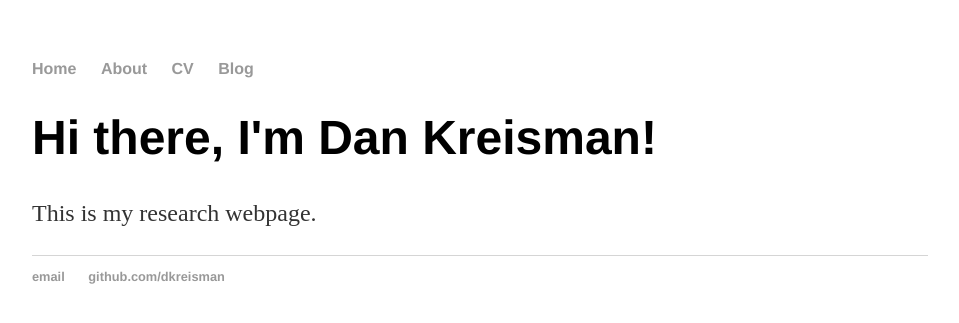
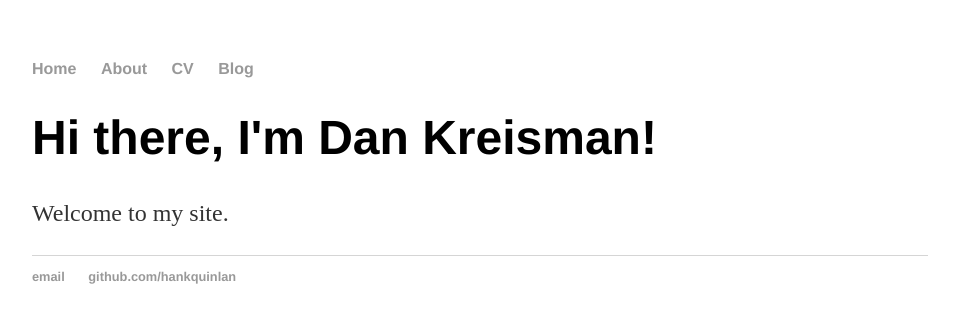
Before and after one commit to dkreisman/dkreisman.github.io, a Jekyll site: the page built from index.html, in a window 1280 px wide. Shown: the top 323 px of the page, without its empty margins (160-1119 px from the left). Built offline with Jekyll 4.4.1, drawn with Linux system fonts in a browser that asks for light colours.

Commit message:
Update index.html

```diff
--- a/index.html
+++ b/index.html
@@ -1,30 +1,9 @@
-<!DOCTYPE html>
-<html>
-	<head>
-		<title>Daniel Kriesman</title>
-		<!-- link to main stylesheet -->
-		<link rel="stylesheet" type="text/css" href="/css/main.css">
-	</head>
-	<body>
-		<nav>
-    		<ul>
-        		<li><a href="/">Home</a></li>
-	        	<li><a href="/about">About</a></li>
-        		<li><a href="/cv">CV</a></li>
-        		<li><a href="/blog">Blog</a></li>
-    		</ul>
-		</nav>
-		<div class="container">
-    		<div class="blurb">
-        		<h1>Hi there, I'm Dan Kreisman!</h1>
-				<p>This is my research webpage.</p>
-    		</div><!-- /.blurb -->
-		</div><!-- /.container -->
-		<footer>
-    		<ul>
-        		<li><a href="mailto:dkreisman@gsu.edu">email</a></li>
-        		<li><a href="https://github.com/dkreisman">github.com/dkreisman</a></li>
-			</ul>
-		</footer>
-	</body>
-</html>
+---
+layout: default
+title: Hank Quinlan, Horrible Cop
+---
+<div class="blurb">
+	<h1>Hi there, I'm Dan Kreisman!</h1>
+	<p>Welcome to my site.</p>
+</div>
+<!-- /.blurb -->
```
